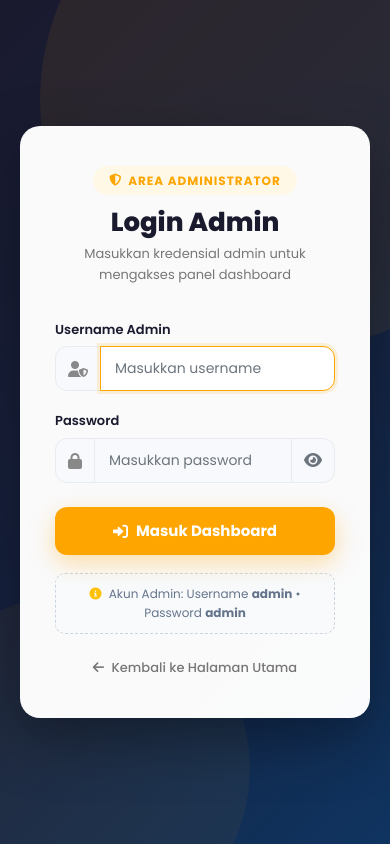
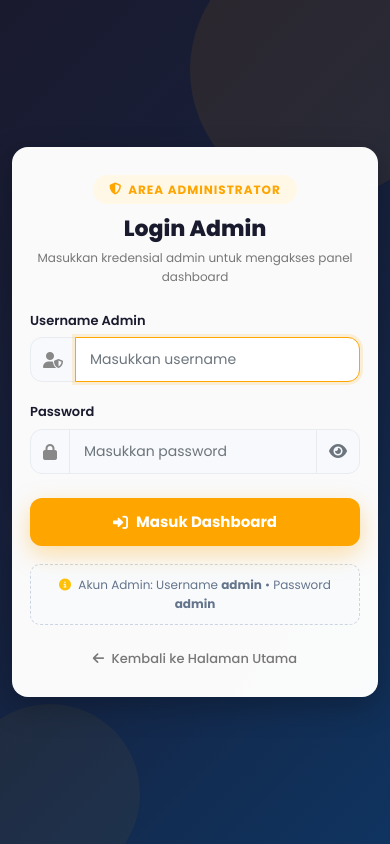
Before and after one commit to laksalks30/NewTravel, a PHP site: page /Travel/loginAdmin.php in a window 390 px wide. Run offline with PHP 8.4, Linux system fonts and the light colour scheme.

Commit message:
Fix mobile horizontal scroll and layout overflow on admin login page

```diff
--- a/loginAdmin.php
+++ b/loginAdmin.php
@@ -20,20 +20,42 @@ if (isset($_SESSION['id']) && isset($_SESSION['user_type']) && $_SESSION['user_t
     <link href="https://fonts.googleapis.com/css2?family=Poppins:wght@300;400;500;600;700;800&display=swap" rel="stylesheet">
     <link rel="stylesheet" href="style.css">
     <style>
+        *, *::before, *::after {
+            box-sizing: border-box;
+        }
+
+        html, body {
+            width: 100%;
+            max-width: 100vw;
+            overflow-x: hidden;
+            margin: 0;
+            padding: 0;
+        }
+
         body {
             background: linear-gradient(135deg, #1a1a2e 0%, #16213e 50%, #0f3460 100%);
             min-height: 100vh;
+            min-height: 100dvh;
             display: flex;
             align-items: center;
             justify-content: center;
             font-family: 'Poppins', sans-serif;
             position: relative;
-            overflow-x: hidden;
-            padding: 20px;
+            padding: 24px 16px;
         }
 
-        body::before {
-            content: '';
+        .bg-decor-wrap {
+            position: fixed;
+            top: 0;
+            left: 0;
+            width: 100%;
+            height: 100%;
+            overflow: hidden;
+            pointer-events: none;
+            z-index: 0;
+        }
+
+        .bg-decor-circle-1 {
             position: absolute;
             width: 500px;
             height: 500px;
@@ -43,8 +65,7 @@ if (isset($_SESSION['id']) && isset($_SESSION['user_type']) && $_SESSION['user_t
             right: -150px;
         }
 
-        body::after {
-            content: '';
+        .bg-decor-circle-2 {
             position: absolute;
             width: 350px;
             height: 350px;
@@ -63,6 +84,7 @@ if (isset($_SESSION['id']) && isset($_SESSION['user_type']) && $_SESSION['user_t
             padding: 40px 35px;
             position: relative;
             z-index: 2;
+            margin: auto;
         }
 
         .admin-header {
@@ -158,18 +181,56 @@ if (isset($_SESSION['id']) && isset($_SESSION['user_type']) && $_SESSION['user_t
         }
 
         .back-to-home a {
-            color: var(--text-muted);
+            color: var(--text-muted, #777);
             text-decoration: none;
             font-weight: 500;
             transition: color 0.2s;
         }
 
         .back-to-home a:hover {
-            color: var(--primary);
+            color: var(--primary, #ffa500);
+        }
+
+        @media (max-width: 576px) {
+            body {
+                padding: 20px 12px;
+            }
+            .admin-login-card {
+                padding: 28px 18px;
+                border-radius: 16px;
+                box-shadow: 0 10px 30px rgba(0, 0, 0, 0.25);
+            }
+            .admin-header {
+                margin-bottom: 20px;
+            }
+            .admin-header h3 {
+                font-size: 22px;
+            }
+            .admin-header p {
+                font-size: 12px;
+            }
+            .bg-decor-circle-1 {
+                width: 260px;
+                height: 260px;
+                top: -60px;
+                right: -60px;
+            }
+            .bg-decor-circle-2 {
+                width: 180px;
+                height: 180px;
+                bottom: -40px;
+                left: -40px;
+            }
         }
     </style>
 </head>
 <body>
+
+    <!-- Background Decor Clip (Overflow-Safe) -->
+    <div class="bg-decor-wrap" aria-hidden="true">
+        <div class="bg-decor-circle-1"></div>
+        <div class="bg-decor-circle-2"></div>
+    </div>
 
     <div class="admin-login-card">
         <div class="admin-header">
```
Also changed, not shown: other parts of loginAdmin.php (+13 -12 lines).
